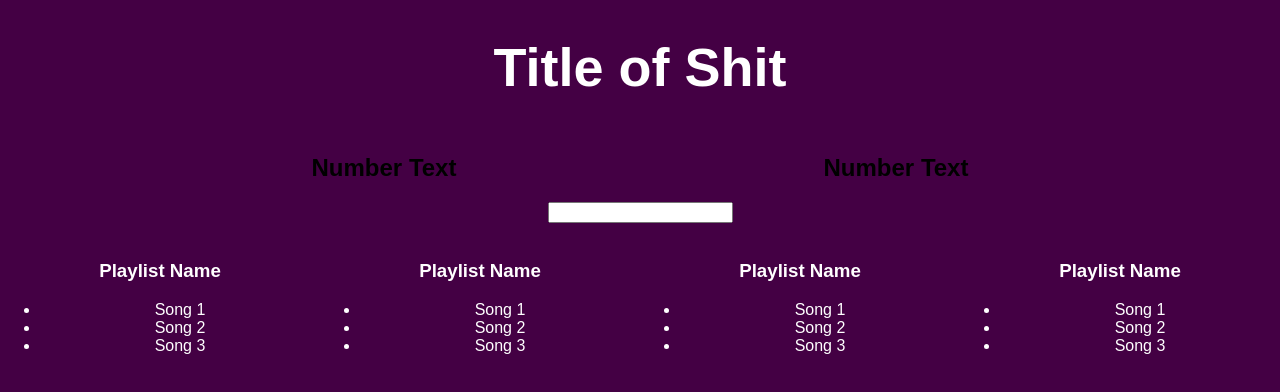
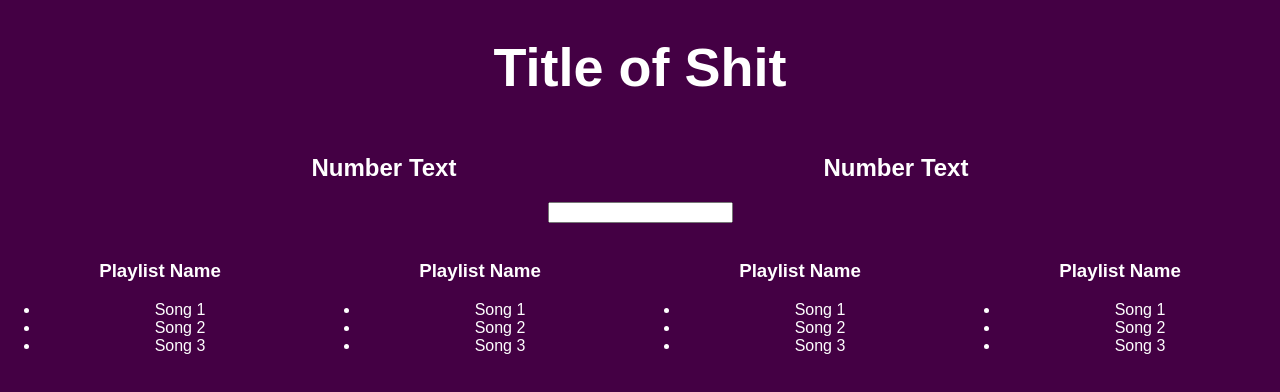
Before and after one commit to schuylermk/better-playlists, a React (Create React App) app: page / in a window 1280 px wide. Shown: the top 392 px of the page. Built offline with nearby package versions, Linux system fonts and the light colour scheme.

Commit message:
Cleaned up css file to include with App.js

```diff
--- a/src/App.css
+++ b/src/App.css
@@ -22,8 +22,3 @@
   from { transform: rotate(0deg); }
   to { transform: rotate(360deg); }
 }
-
-h1 {
-  color: #fff;
-  font-size: 54px;
-}
--- a/src/App.js
+++ b/src/App.js
@@ -1,16 +1,14 @@
 import React, { Component } from 'react';
-import logo from './logo.svg';
 import './App.css';
 
-let defaultTextColor = '#fff';
 let defaultStyle = {
-  color: defaultTextColor
+  color: '#fff'
 };
 
 class Aggregate extends Component {
   render () {
     return (
-      <div style={{width: "40%", display:'inline-block'}}>
+      <div style={{...defaultStyle, width: "40%", display:'inline-block'}}>
         <h2>Number Text</h2>
       </div>
     )
@@ -49,7 +47,7 @@ class App extends Component {
 
     return (
       <div className="App">
-        <h1>Title of Shit</h1>
+        <h1 style={{ ...defaultStyle, 'font-size': '54px'}}>Title of Shit</h1>
         <Aggregate/>
         <Aggregate/>
         <Filter/>
```
